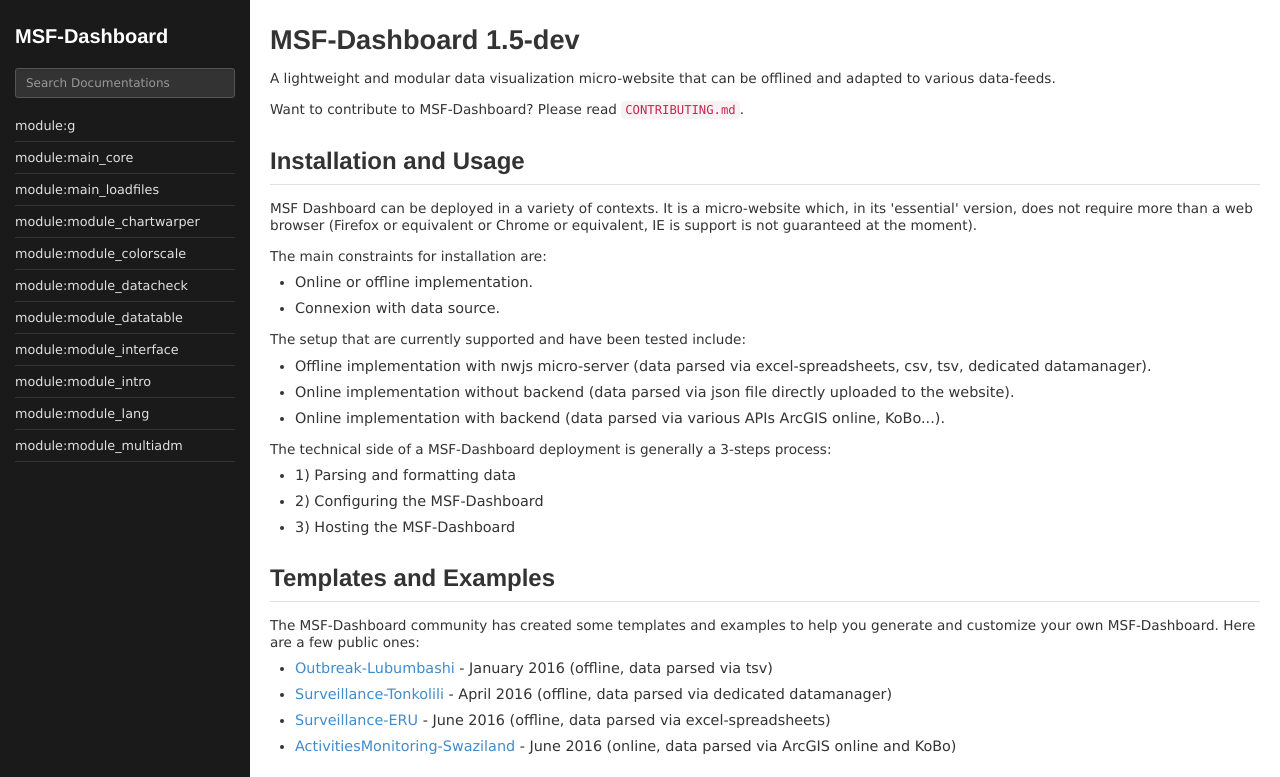
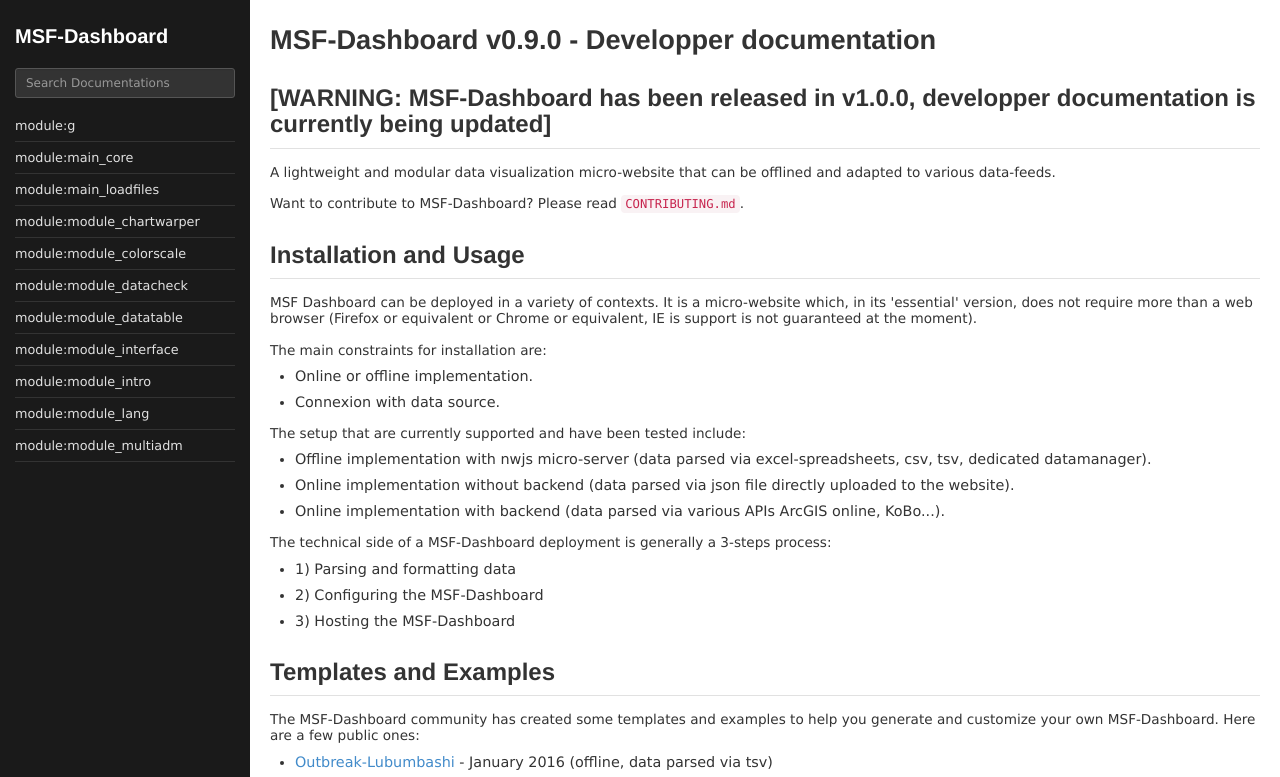
Before and after one commit to MSF-UK/MSF-Dashboard_doc, a plain HTML site: page index.html in a window 1280 px wide. Shown: the top 777 px of the page. Drawn offline with Linux system fonts and the light colour scheme; a script that the page names is missing.

Commit message:
Update index.html

```diff
--- a/index.html
+++ b/index.html
@@ -599,7 +599,8 @@
 
 
     <section>
-        <article class="readme"><h1>MSF-Dashboard 1.5-dev</h1><p>A lightweight and modular data visualization micro-website that can be offlined and adapted to various data-feeds.</p>
+        <article class="readme"><h1>MSF-Dashboard v0.9.0 - Developper documentation</h1><h2>
+[WARNING: MSF-Dashboard has been released in v1.0.0, developper documentation is currently being updated]</h2><p>A lightweight and modular data visualization micro-website that can be offlined and adapted to various data-feeds.</p>
 <p>Want to contribute to MSF-Dashboard? Please read <code>CONTRIBUTING.md</code>.</p>
 <h2>Installation and Usage</h2><p>MSF Dashboard can be deployed in a variety of contexts. It is a micro-website which, in its 'essential' version, does not require more than a web browser (Firefox or equivalent or Chrome or equivalent, IE is support is not guaranteed at the moment).</p>
 <p>The main constraints for installation are:</p>
```
